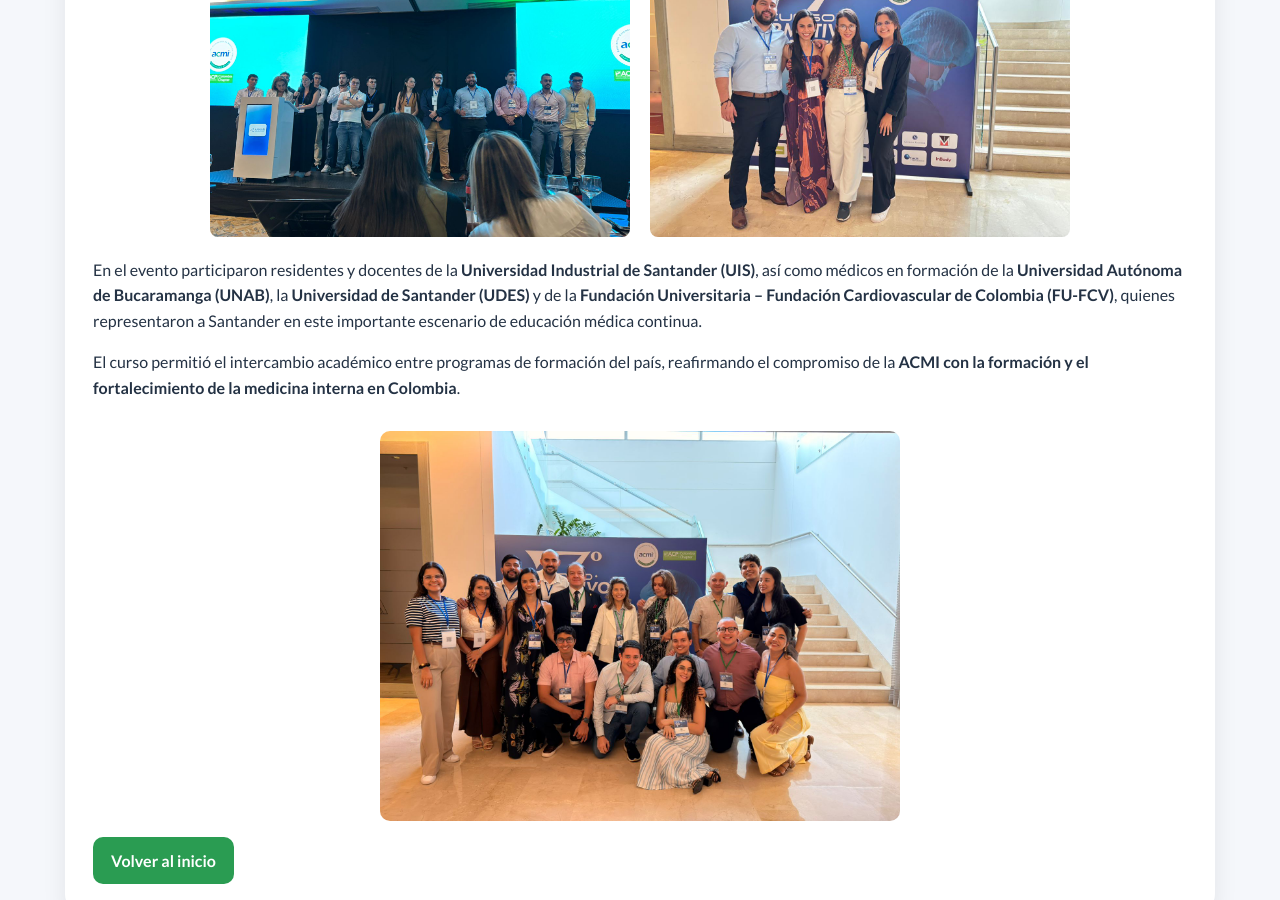
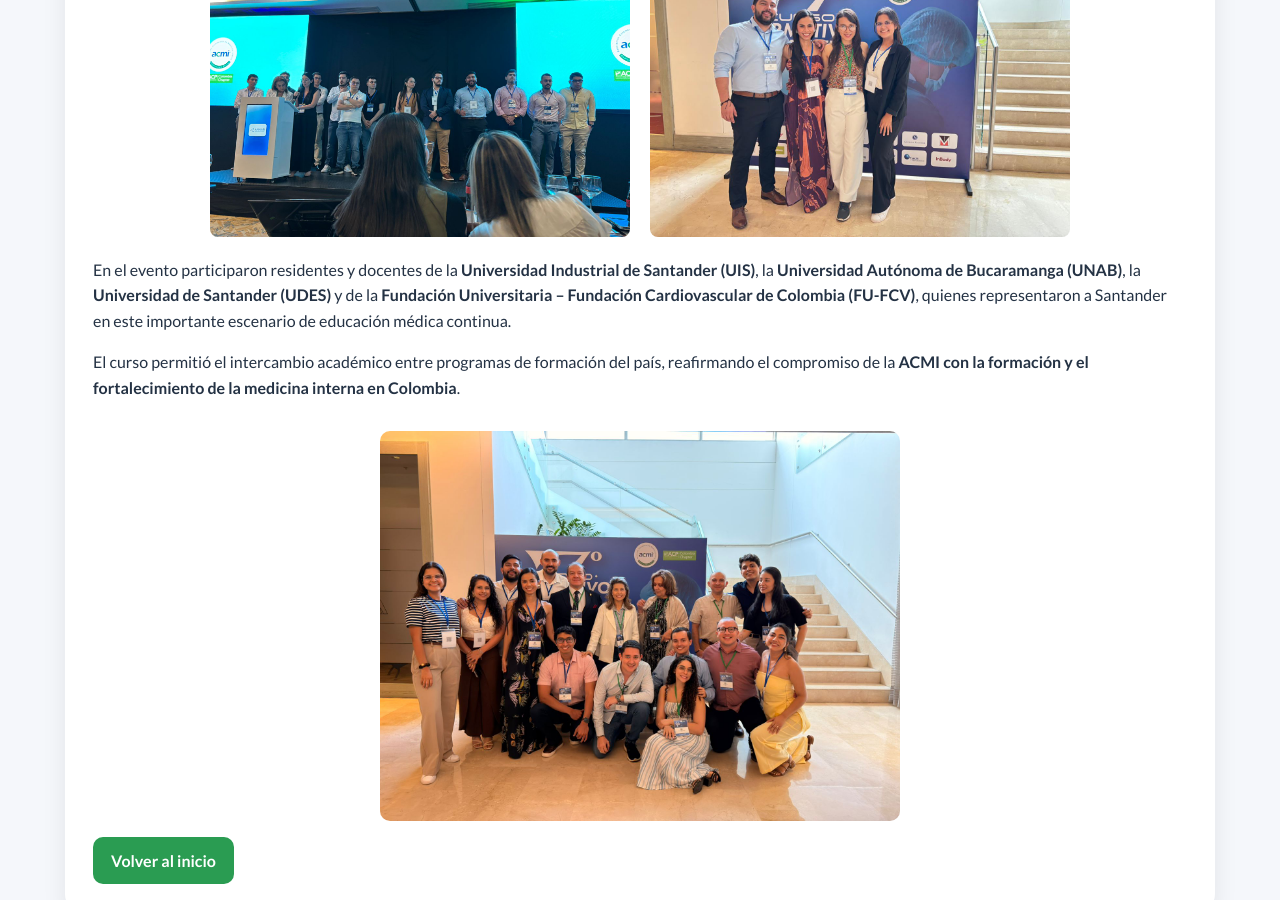
Before and after one commit to Acmisantander/Acmisantander, a Jekyll site: the page built from _posts/2026-04-24-residentes-santander-curso-medicina-interna-cali.md, in a window 1280 px wide and 900 px high, scrolled down 1352 px. Built offline with Jekyll 4.4.1, drawn with Linux system fonts in a browser that asks for light colours.

Commit message:
Update 2026-04-24-residentes-santander-curso-medicina-interna-cali.md

```diff
--- a/_posts/2026-04-24-residentes-santander-curso-medicina-interna-cali.md
+++ b/_posts/2026-04-24-residentes-santander-curso-medicina-interna-cali.md
@@ -34,7 +34,7 @@ style="width:420px; object-fit:contain; border-radius:8px;">
 
 </div>
 
-En el evento participaron residentes y docentes de la **Universidad Industrial de Santander (UIS)**, así como médicos en formación de la **Universidad Autónoma de Bucaramanga (UNAB)**, la **Universidad de Santander (UDES)** y de la **Fundación Universitaria – Fundación Cardiovascular de Colombia (FU-FCV)**, quienes representaron a Santander en este importante escenario de educación médica continua.
+En el evento participaron residentes y docentes de la **Universidad Industrial de Santander (UIS)**, la **Universidad Autónoma de Bucaramanga (UNAB)**, la **Universidad de Santander (UDES)** y de la **Fundación Universitaria – Fundación Cardiovascular de Colombia (FU-FCV)**, quienes representaron a Santander en este importante escenario de educación médica continua.
 
 El curso permitió el intercambio académico entre programas de formación del país, reafirmando el compromiso de la **ACMI con la formación y el fortalecimiento de la medicina interna en Colombia**.
 
```
